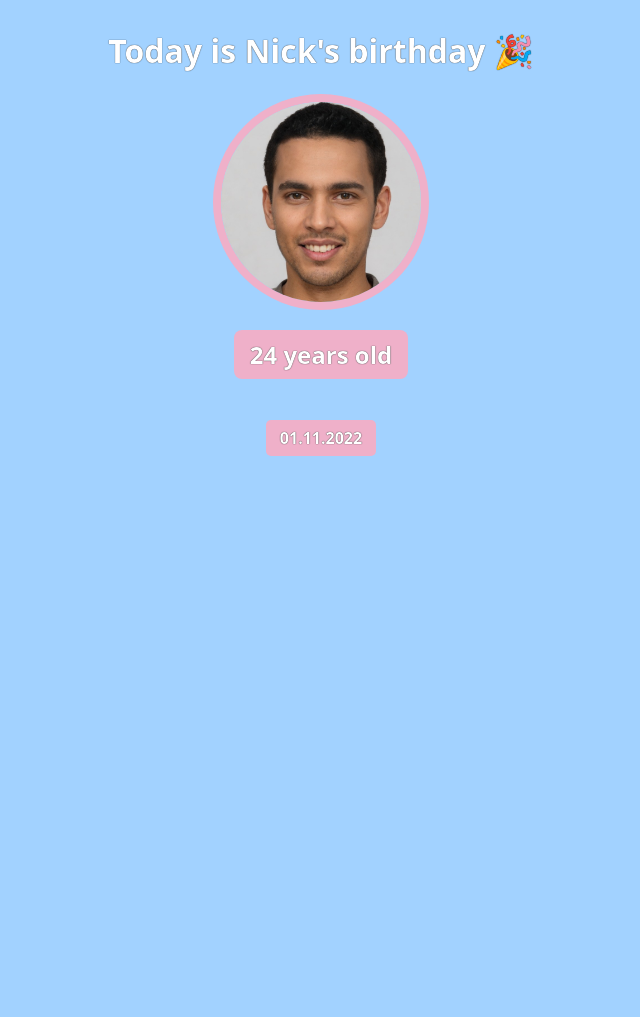
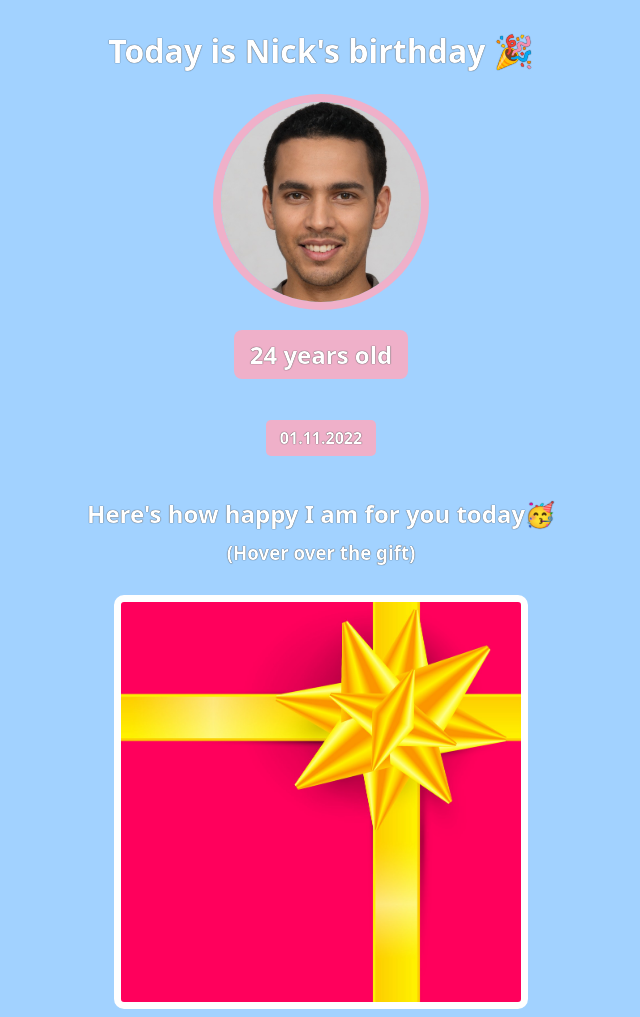
Before and after one commit to Danielc6275/Bday-site, a plain HTML site: page index.html in a window 1280 px wide. Shown: the whole page, without its empty margins (319-959 px from the left). Before the commit the page ends 800 px from the top, so only its background shows below. Drawn offline with Linux system fonts and the light colour scheme; a web font is replaced by a local one.

Commit message:
Hovering over gift :D

```diff
--- a/index.html
+++ b/index.html
@@ -11,6 +11,11 @@
             <img id="Nick" src="images/nick.jpg">
             <h2 id="bday-age" class="shadowing">24 years old</h2>
             <h4 id="bday-date" class="shadowing">01.11.2022</h4>
+            <div id="gift-section" class="shadowing">
+                <h2 class="happy">Here's how happy I am for you today🥳</h2>
+                <h3 class="hover">(Hover over the gift)</h3>
+                <div class="gift"></div>
+            </div>
         </div>
     </body>
 </html>
--- a/styles.css
+++ b/styles.css
@@ -46,4 +46,44 @@ body {
     border-radius: 5px;
 }
 
-/* Heading elements are by default display: block; */
+.gift-section {
+    font-family: "Happy Monkey", system-ui;
+    text-align: center;
+    margin-top: 50px;
+
+}
+
+.happy {
+    margin-bottom: 10;
+}
+
+.hover {
+    margin-top: 0;
+    margin-bottom: 30px;
+}
+.gift {
+    width: 400px;
+    height: 400px;
+    border-radius: 10px;
+    border: 7px solid;
+    background-image: url("images/gift-cover.jpg");
+    background-size: 100%;
+    background-repeat: no-repeat;
+    display: flex;
+    justify-content: center;
+    align-items: center;
+    margin-left: auto;
+    margin-right: auto;
+}
+
+.gift:hover {
+    background-image: url("images/happy.gif");
+    background-size: cover;
+    height: 400px;
+}
+
+/* Heading elements are by default display: block;
+    Problem: my image is not showing on the page when I use the background-image property.
+    Solution: it is there, but you need to set a height, otherwise the default is 0px!
+    - Make sure to use margin-left: auto and margin-right: auto;
+*/
```
